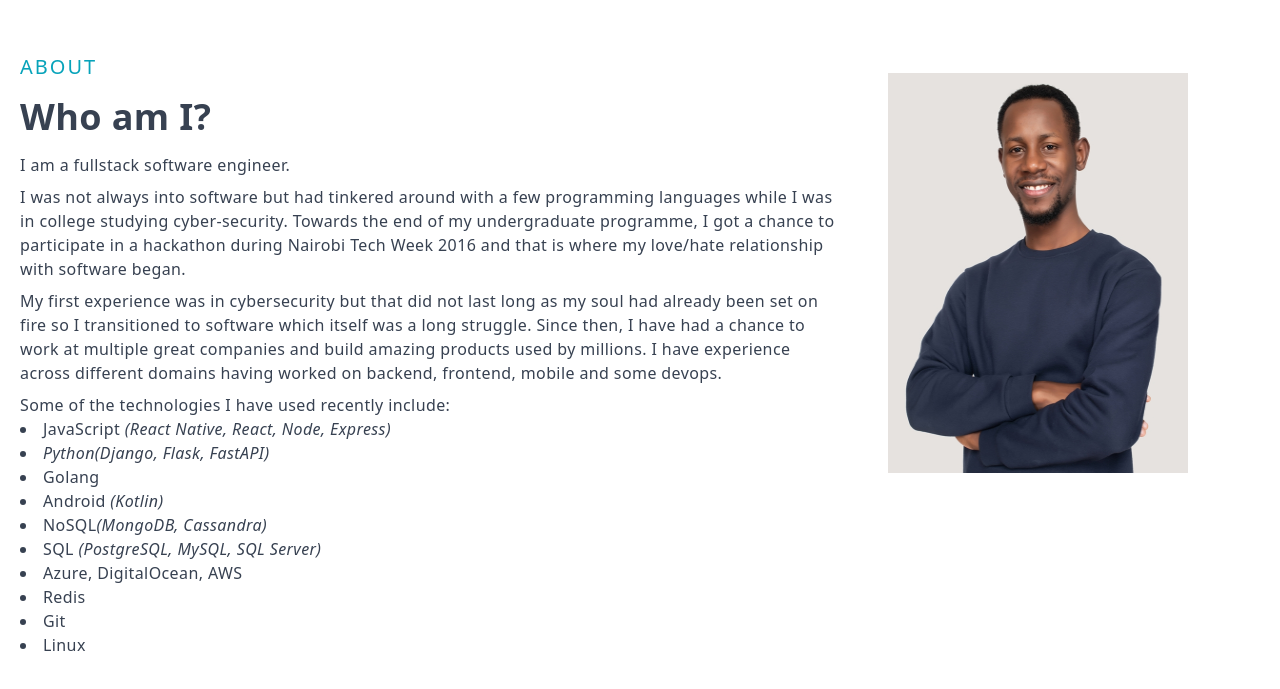
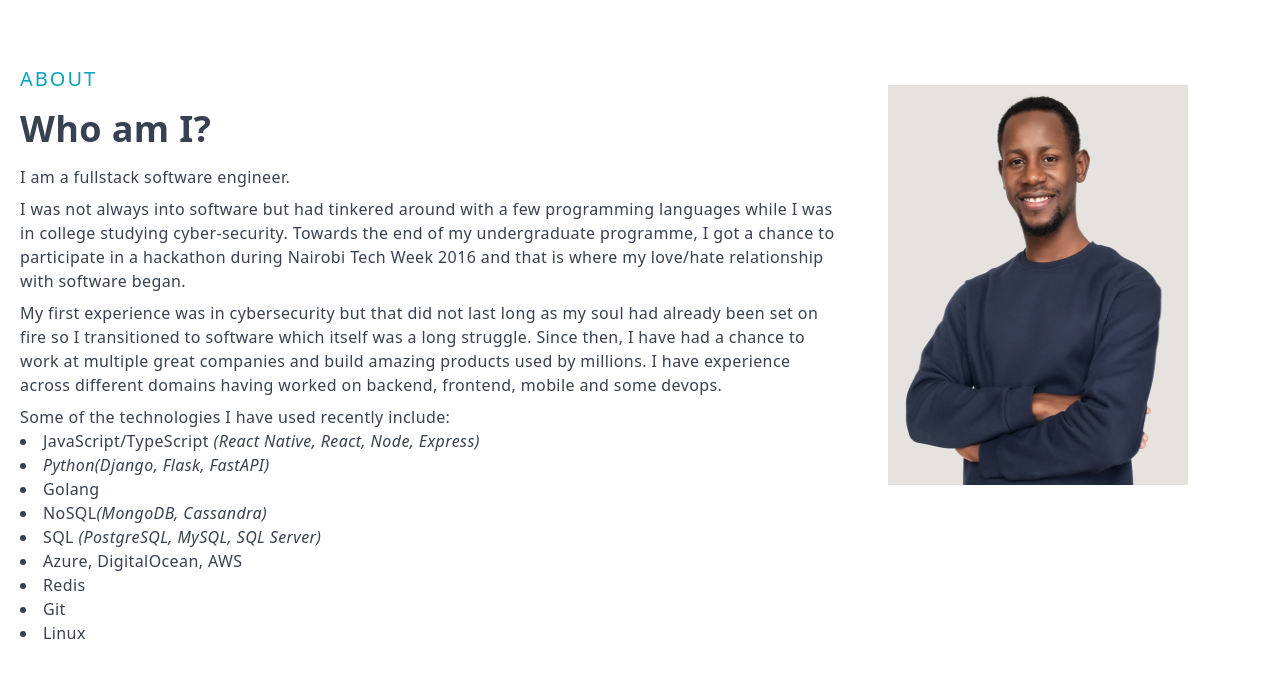
Before and after one commit to ianbwana/ianbwana, a Next.js app: page / in a window 1280 px wide. Shown: the part 845-1534 px from the top of the page. Built offline with nearby package versions, Linux system fonts and the light colour scheme.

Commit message:
Update About.jsx

```diff
--- a/components/About.jsx
+++ b/components/About.jsx
@@ -32,7 +32,7 @@ const About = () => {
           </p>
           <ul className="list-inside">
             <li className="list-disc antialiased">
-              JavaScript{" "}
+              JavaScript/TypeScript{" "}
               <span className="italic">
                 (React Native, React, Node, Express)
               </span>
@@ -41,10 +41,6 @@ const About = () => {
               <span className="italic">Python(Django, Flask, FastAPI)</span>
             </li>
             <li className="list-disc antialiased">Golang</li>
-            <li className="list-disc antialiased">Android{" "}
-              <span className="italic">
-                (Kotlin)
-              </span></li>
             <li className="list-disc antialiased">
               NoSQL<span className="italic">(MongoDB, Cassandra)</span>
             </li>
```
